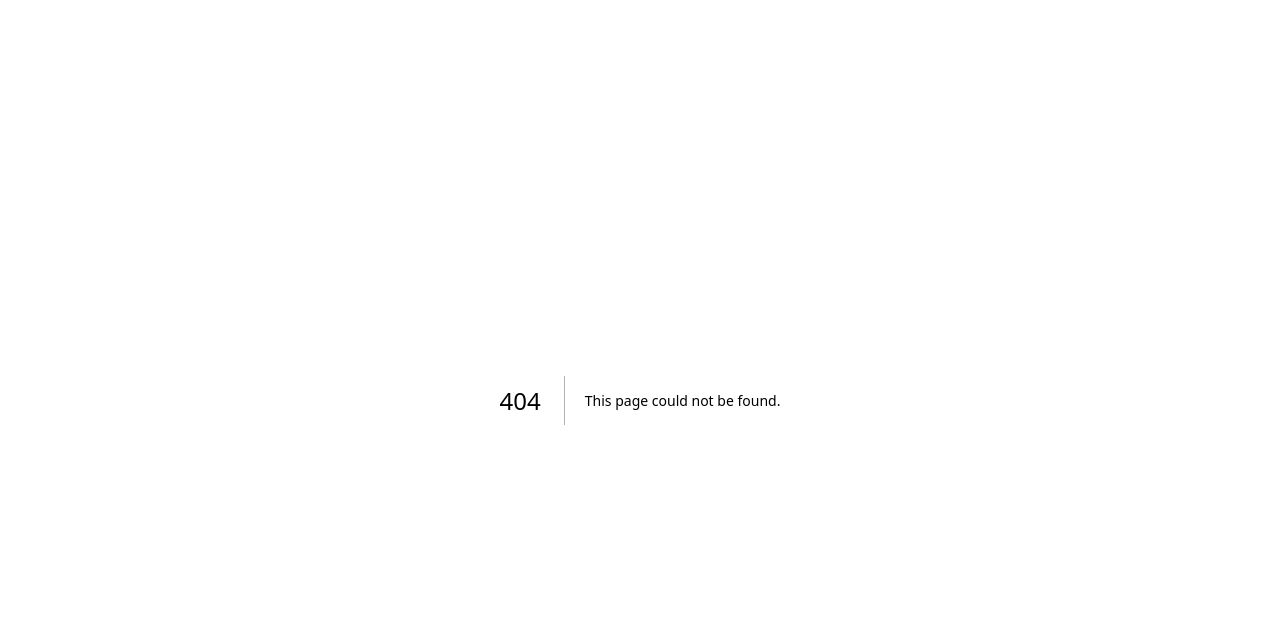
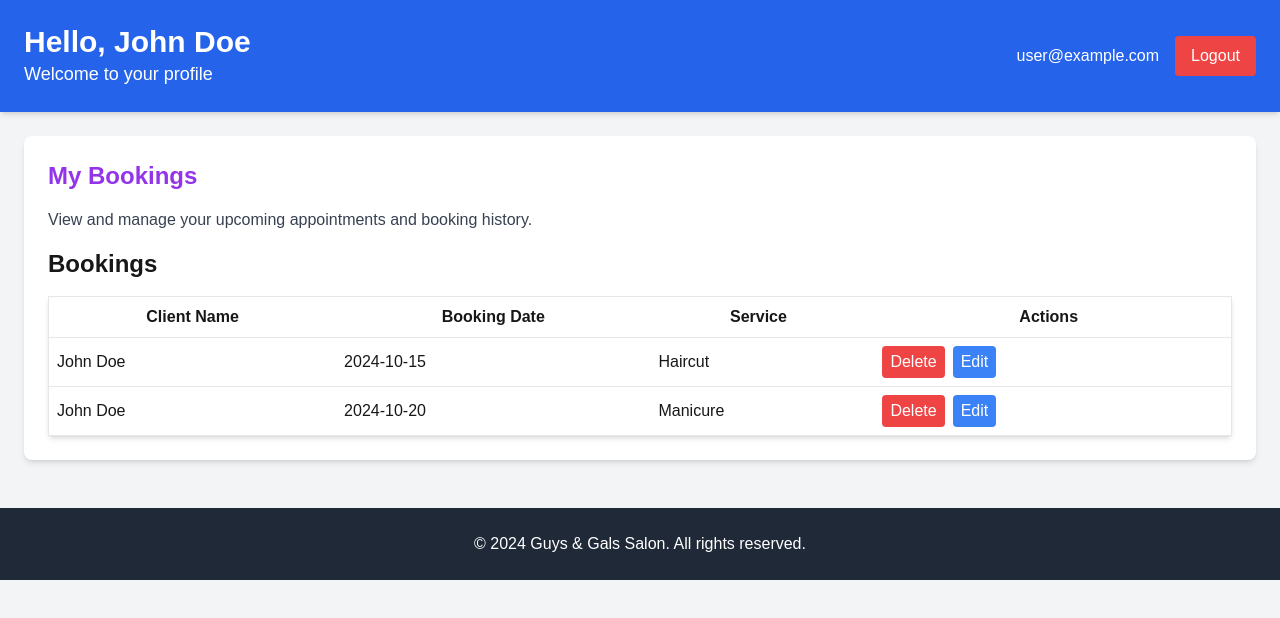
Before and after one commit to Chizstic/final-proj, a Next.js app: page /user in a window 1280 px wide. Before the commit this address had no page. Shown: the top 618 px of the page. Built offline with nearby package versions, Linux system fonts and the light colour scheme.

Commit message:
Feat: unta ma deploy na

```diff
--- a/pages/bookinglist.tsx
+++ b/pages/bookinglist.tsx
@@ -23,7 +23,7 @@ const BookingList: React.FC<BookingListProps> = ({ bookings, deleteBooking, edit
         </thead>
         <tbody>
           {bookings.map((booking) => (
-            <tr key={booking.id}>
+            <tr key={booking.id || booking.name}>
               <td className="border-b p-2">{booking.name}</td>
               <td className="border-b p-2">{booking.date}</td>
               <td className="border-b p-2">{booking.service}</td>
@@ -31,7 +31,7 @@ const BookingList: React.FC<BookingListProps> = ({ bookings, deleteBooking, edit
                 <button
                   className="bg-red-500 text-white px-2 py-1 rounded ml-2 hover:bg-red-700 transition"
                   onClick={() => {
-                    const id = booking.id; // Make sure to handle the optional id
+                    const id = booking.id;
                     if (id) {
                       deleteBooking(id);
                     } else {
--- a/pages/checkout.tsx
+++ b/pages/checkout.tsx
@@ -23,10 +23,14 @@ const CheckOutPage: React.FC<CheckOutPageProps> = ({ cartItems }) => {
 
   return (
     <div>
-      <h2 className="text-xl font-bold">Checkout</h2>
+    <h2 className="text-xl font-bold">Checkout</h2>
+    {cartItems.length === 0 ? (
+      <p>Your cart is empty.</p>
+    ) : (
       <div>{renderCartItems()}</div>
-      {/* You can add more checkout logic and UI here */}
-    </div>
+    )}
+  </div>
+
   );
 };
 
--- a/pages/shop.tsx
+++ b/pages/shop.tsx
@@ -16,11 +16,11 @@ const ShopPage: React.FC = () => {
   const [cartItems, setCartItems] = useState<Product[]>([]);
 
   const products: Product[] = [
-    { id: 1, name: 'Keravit', size: '1000ml', price: '₱1,650', image: '/shopPics/keravit.png' },
-    { id: 2, name: 'Keravit', size: '300ml', price: '₱500', image: '/shopPics/keravit.png' },
-    { id: 3, name: 'Cindynal Moisturizer', size: '500g', price: '₱250', image: '/shopPics/cyndal.jpg' },
-    { id: 4, name: 'Ashley Hair Serum', size: '120ml', price: '₱400', image: '/shopPics/hair_serum.jpg' },
-    { id: 5, name: 'Semidilino Essential Oil', size: '12x3ml', price: '₱800', image: '/shopPics/semidilino.jpg' },
+    { id: 1, name: 'Keravit', size: '1000ml', price: '₱1,650', image: '/keravit.png' },
+    { id: 2, name: 'Keravit', size: '300ml', price: '₱500', image: '/keravit.png' },
+    { id: 3, name: 'Cindynal Moisturizer', size: '500g', price: '₱250', image: '/cyndal.jpg' },
+    { id: 4, name: 'Ashley Hair Serum', size: '120ml', price: '₱400', image: '/hair_serum.jpg' },
+    { id: 5, name: 'Semidilino Essential Oil', size: '12x3ml', price: '₱800', image: '/semidilino.jpg' },
   ];
 
   const addToCart = (product: Product) => {
--- /dev/null
+++ b/pages/user.tsx
@@ -0,0 +1,92 @@
+// pages/userProfile.tsx
+import React from 'react';
+import BookingList from './bookinglist'; // Ensure the path is correct
+
+// Define the props type for user information and bookings
+interface Booking {
+  id: number;
+  name: string; // Add name property to match the Bookings interface
+  service: string;
+  date: string;
+  time: string;
+}
+
+interface UserProfileProps {
+  userBookings: Booking[]; // Updated to match the new Booking type
+  userEmail: string;
+  userName: string;
+}
+
+const UserProfile: React.FC<UserProfileProps> = ({ userBookings, userEmail, userName }) => {
+
+  const handleLogout = () => {
+    // Clear user session
+    localStorage.removeItem('userEmail');
+    localStorage.removeItem('userRole');
+    localStorage.removeItem('userName');
+    console.log('Logging out...');
+    // Redirect to login or homepage
+    window.location.href = '/'; // Change to the appropriate route
+  };
+
+  return (
+    <div className="min-h-screen bg-gray-100">
+      {/* Header */}
+      <header className="bg-blue-600 text-white p-6 shadow-md flex justify-between items-center">
+        <div>
+          <h1 className="text-3xl font-bold">
+            {userName ? `Hello, ${userName}` : 'Loading...'}
+          </h1>
+          <span className="text-lg">Welcome to your profile</span>
+        </div>
+        <div className="flex items-center">
+          <span className="mr-4">{userEmail || 'Loading...'}</span> {/* Display loading state for email */}
+          <button
+            onClick={handleLogout}
+            className="bg-red-500 text-white px-4 py-2 rounded hover:bg-red-700 transition"
+          >
+            Logout
+          </button>
+        </div>
+      </header>
+
+      {/* Main Content */}
+      <main className="p-6">
+        <div className="bg-white shadow-md rounded-lg p-6">
+          <h2 className="text-2xl font-semibold mb-4 text-purple-600">My Bookings</h2>
+          <p className="text-gray-700 mb-4">View and manage your upcoming appointments and booking history.</p>
+          {/* Mocked bookings data */}
+          <BookingList
+            bookings={userBookings}
+            deleteBooking={() => {}}
+            editBooking={() => {}}
+          />
+        </div>
+      </main>
+
+      {/* Footer */}
+      <footer className="bg-gray-800 text-white p-6 mt-6 text-center">
+        <p>&copy; 2024 Guys & Gals Salon. All rights reserved.</p>
+      </footer>
+    </div>
+  );
+};
+
+// Static props for demonstration purposes
+export async function getStaticProps() {
+  // Mock user information and bookings
+  const userBookings = [
+    { id: 1, name: 'John Doe', service: 'Haircut', date: '2024-10-15', time: '10:00 AM' },
+    { id: 2, name: 'John Doe', service: 'Manicure', date: '2024-10-20', time: '2:00 PM' },
+  ];
+
+  return {
+    props: {
+      userBookings,
+      userEmail: 'user@example.com',
+      userName: 'John Doe',
+    },
+  };
+}
+
+export default UserProfile;
```
